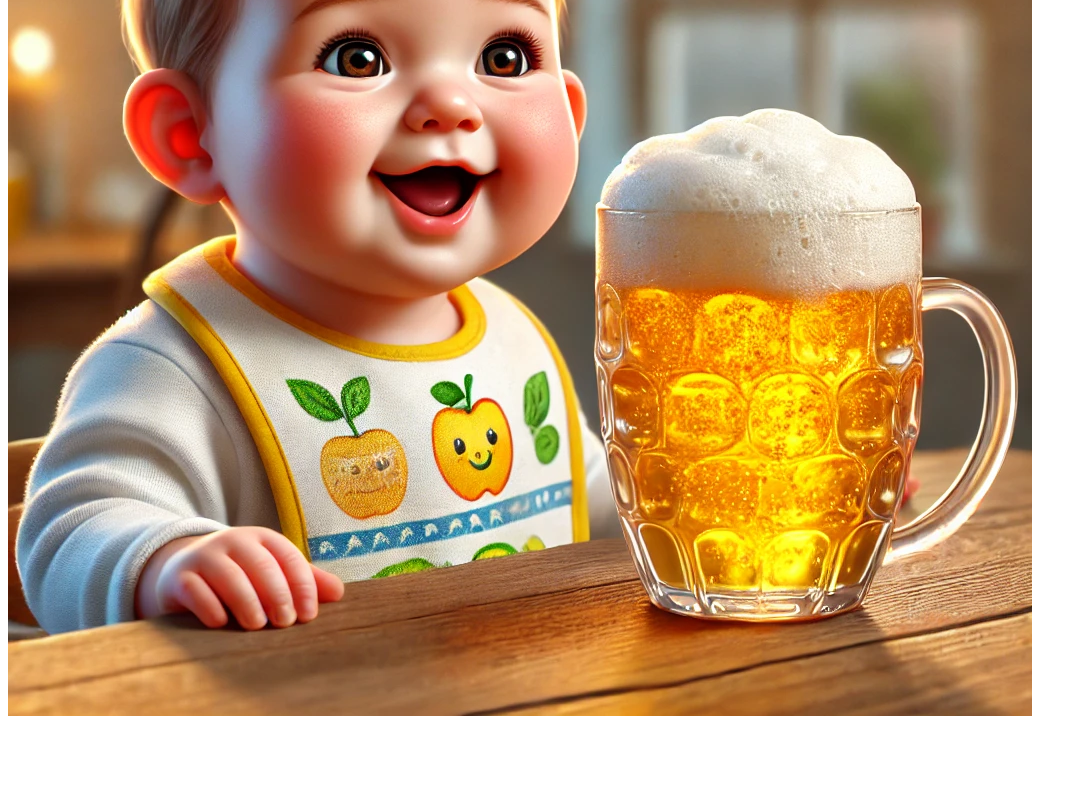
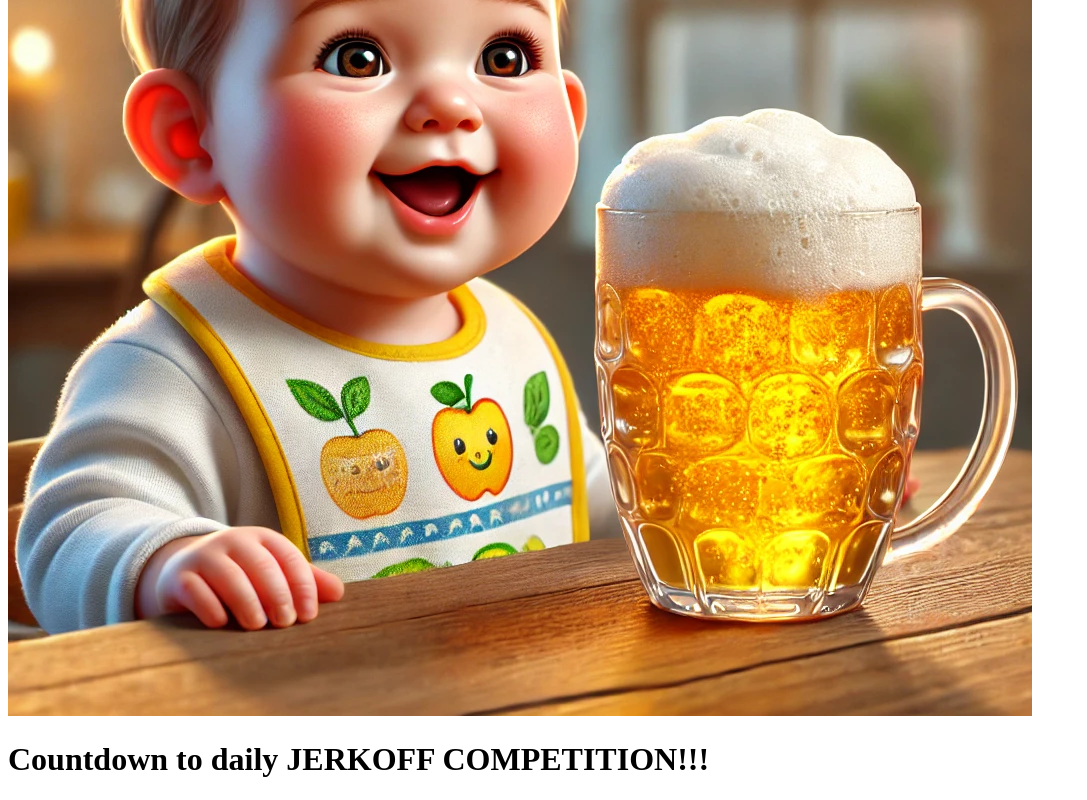
Before and after one commit to dissparta/dissparta.github.io, a plain HTML site: page index.html in a window 1280 px wide. Shown: the part 388-1188 px from the top of the page, without its empty margins (0-1087 px from the left). Before the commit the page ends 1116 px from the top, so only its background shows below. Drawn offline with Linux system fonts and the light colour scheme.

Commit message:
Update index.html

```diff
--- a/index.html
+++ b/index.html
@@ -8,5 +8,10 @@
 <body>
     <h1>Monkey Penor! Nicolas Stirrup lives on Kelly Farm Drive!</h1>
     <img src="babybeer.png" alt="monkeypenor">
+    <div id="countdown">
+    <h1>Countdown to daily JERKOFF COMPETITION!!!</h1>
+    <p id="timer"></p>
+</div>
+
 </body>
 </html>
```
